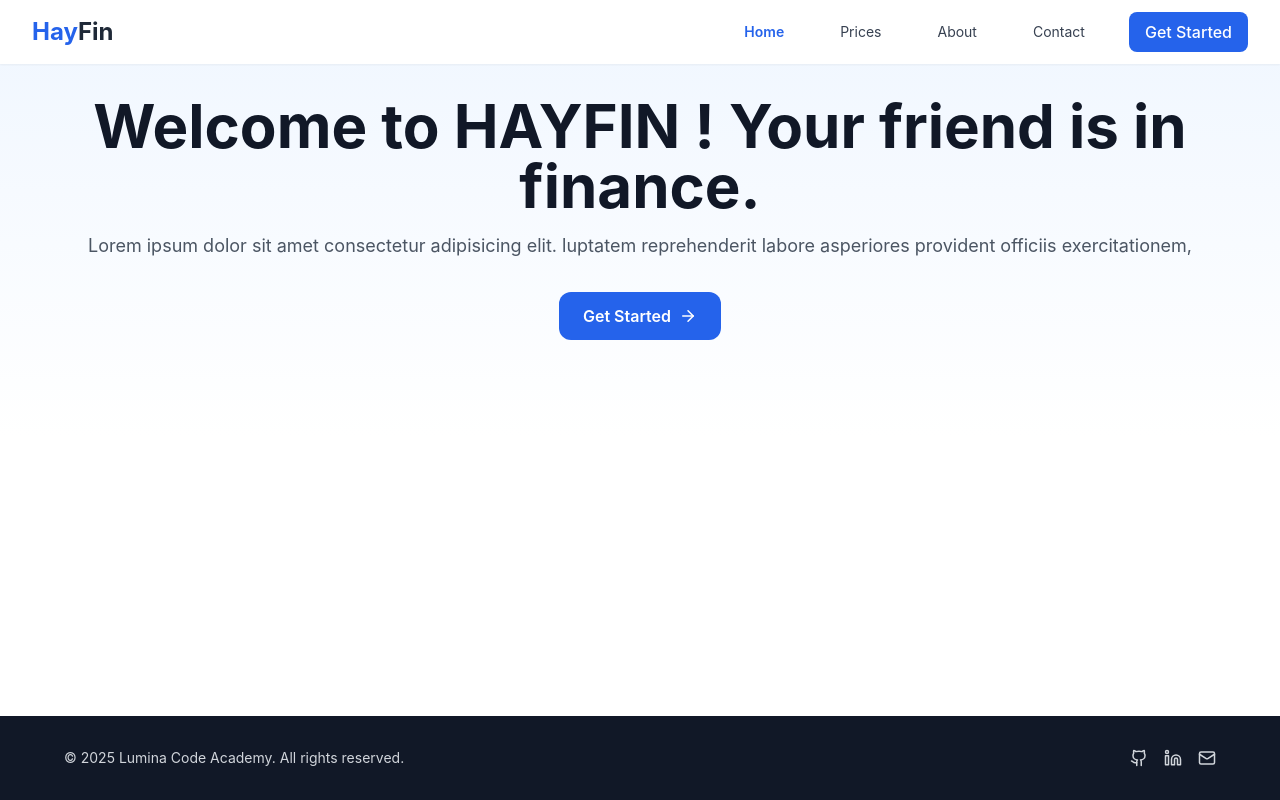
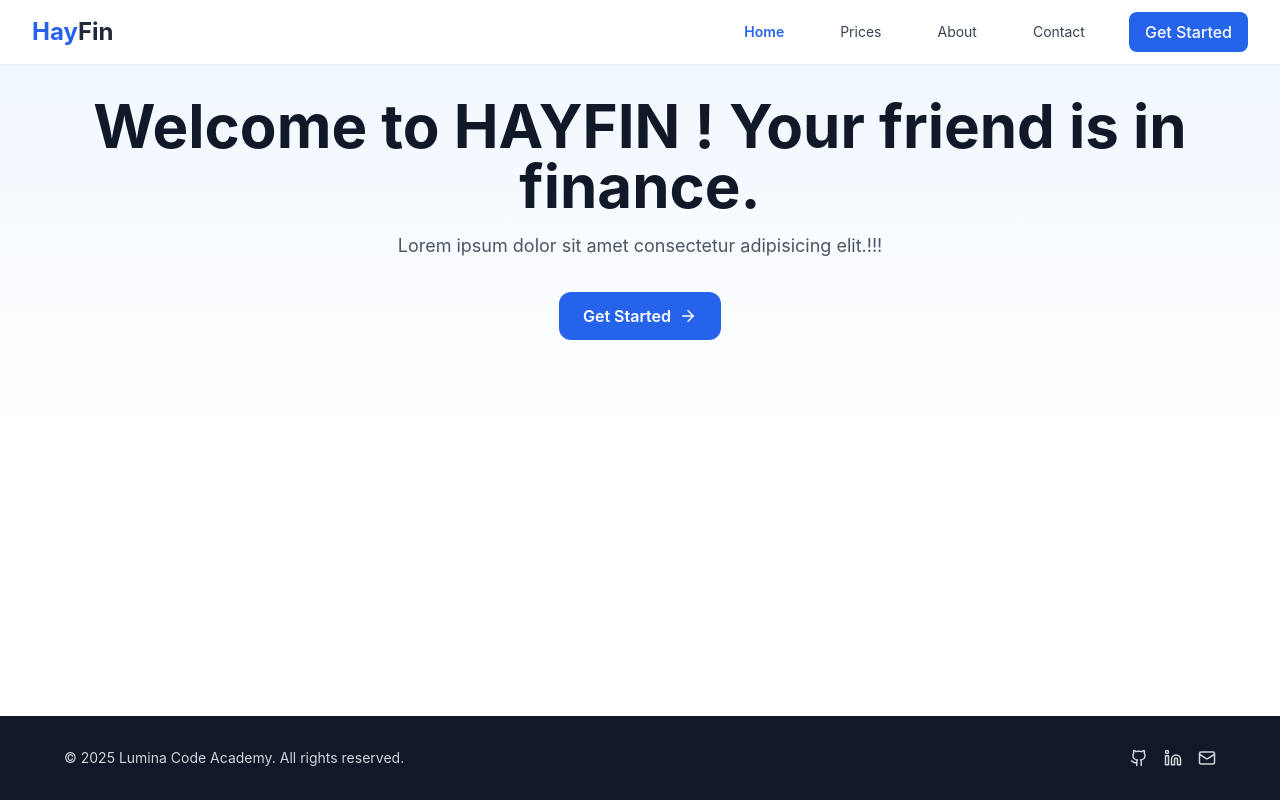
Before and after one commit to Luminacode-am/hayfin, a React (Create React App) app: page / in a window 1280 px wide. Built offline with nearby package versions, Linux system fonts and the light colour scheme.

Commit message:
remove unnecessary files

```diff
--- a/src/components/Hero/index.tsx
+++ b/src/components/Hero/index.tsx
@@ -7,7 +7,7 @@
             Welcome to HAYFIN ! Your friend is in finance.
         </h1>
         <p className="text-lg text-gray-600 mb-8">
-          Lorem ipsum dolor sit amet consectetur adipisicing elit. luptatem reprehenderit labore asperiores provident officiis exercitationem,
+          Lorem ipsum dolor sit amet consectetur adipisicing elit.!!!
         </p>
         <button className="inline-flex items-center gap-2 bg-blue-600 text-white px-6 py-3 rounded-xl font-semibold hover:bg-blue-700 transition">
           Get Started <ArrowRight size={18} />
```
Also changed, not shown: src/pages/App.css (deleted).
